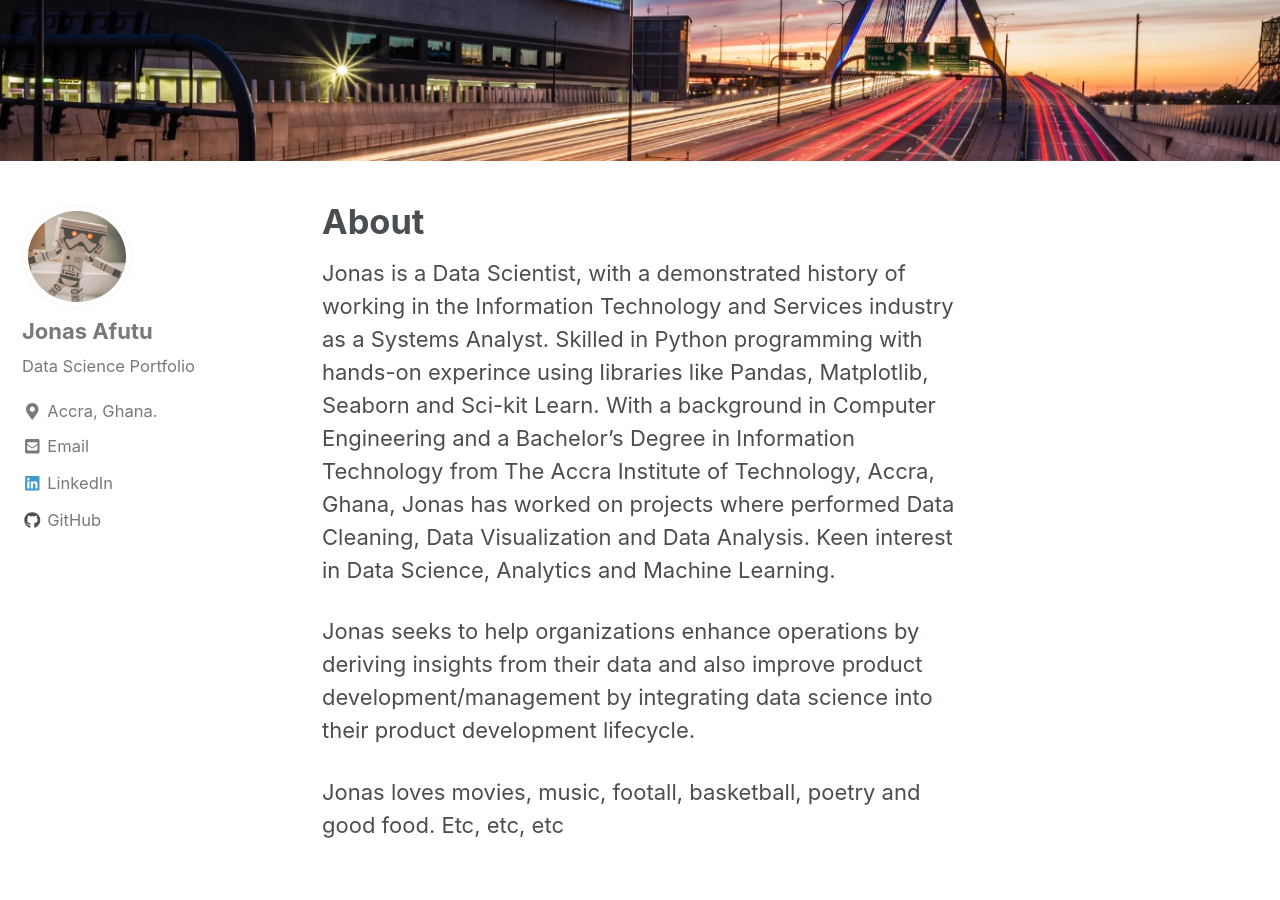
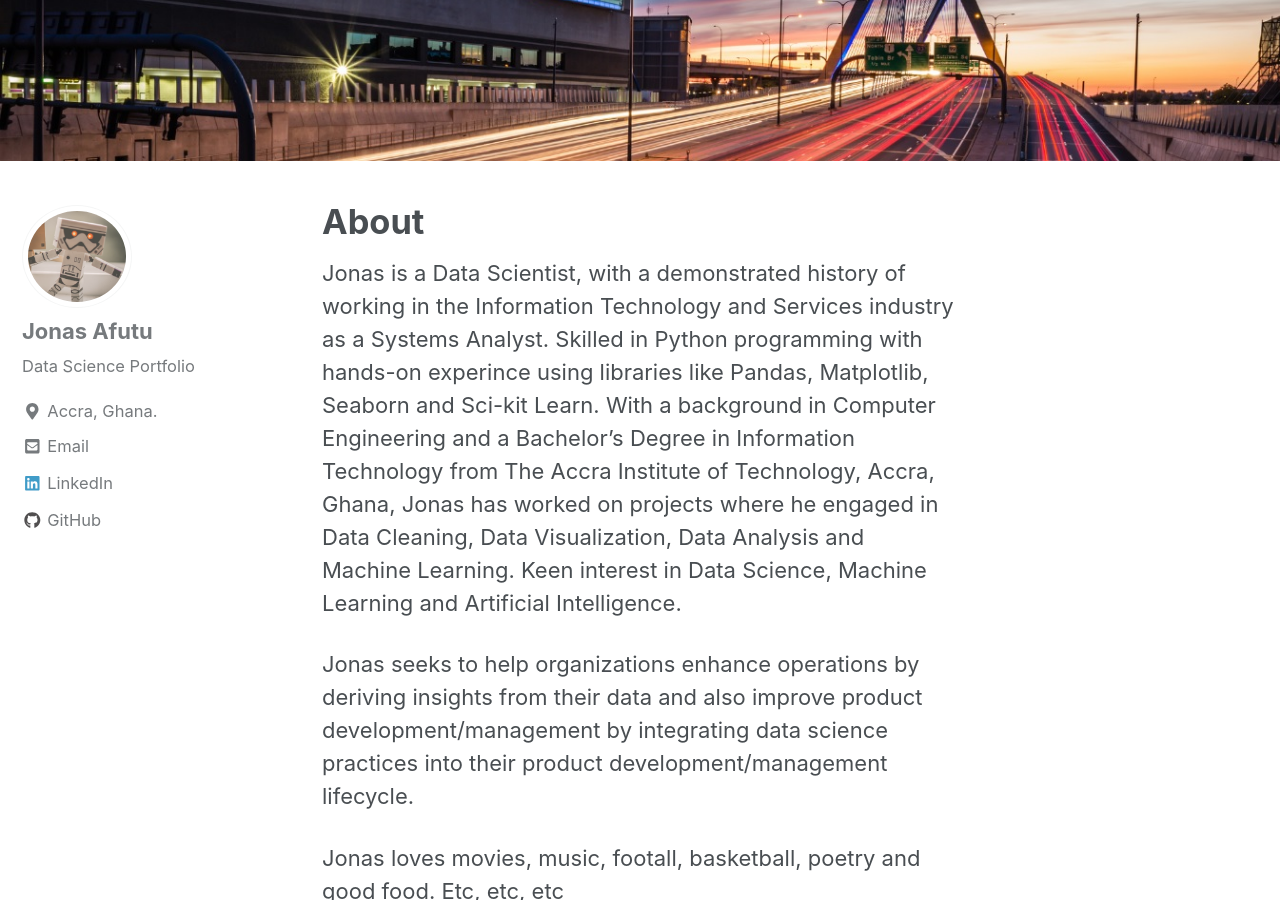
Before and after one commit to Jonasafutu/Jonasafutu.github.io, a Jekyll site: the page built from _pages/about.md, in a window 1280 px wide and 900 px high, scrolled down 412 px. Built offline with Jekyll 4.4.1, drawn with Linux system fonts in a browser that asks for light colours; nearby versions of some CDN libraries.

Commit message:
Update about.md

```diff
--- a/_pages/about.md
+++ b/_pages/about.md
@@ -5,9 +5,9 @@
   image: "/images/zakim.jpg"
 ---
 
-Jonas is a Data Scientist, with a demonstrated history of working in the Information Technology and Services industry as a Systems Analyst. Skilled in Python programming with hands-on experince using libraries like Pandas, Matplotlib, Seaborn and Sci-kit Learn. With a background in Computer Engineering and a Bachelor’s Degree in Information Technology from The Accra Institute of Technology, Accra, Ghana, Jonas has worked on projects where performed Data Cleaning, Data Visualization and Data Analysis. Keen interest in Data Science, Analytics and Machine Learning.
+Jonas is a Data Scientist, with a demonstrated history of working in the Information Technology and Services industry as a Systems Analyst. Skilled in Python programming with hands-on experince using libraries like Pandas, Matplotlib, Seaborn and Sci-kit Learn. With a background in Computer Engineering and a Bachelor’s Degree in Information Technology from The Accra Institute of Technology, Accra, Ghana, Jonas has worked on projects where he engaged in Data Cleaning, Data Visualization, Data Analysis and Machine Learning. Keen interest in Data Science, Machine Learning and Artificial Intelligence.
 
-Jonas seeks to help organizations enhance operations by deriving insights from their data and also improve product development/management by integrating data science into their product development lifecycle.
+Jonas seeks to help organizations enhance operations by deriving insights from their data and also improve product development/management by integrating data science practices into their product development/management lifecycle.
 
 Jonas loves movies, music, footall, basketball, poetry and good food.
 Etc, etc, etc
```
